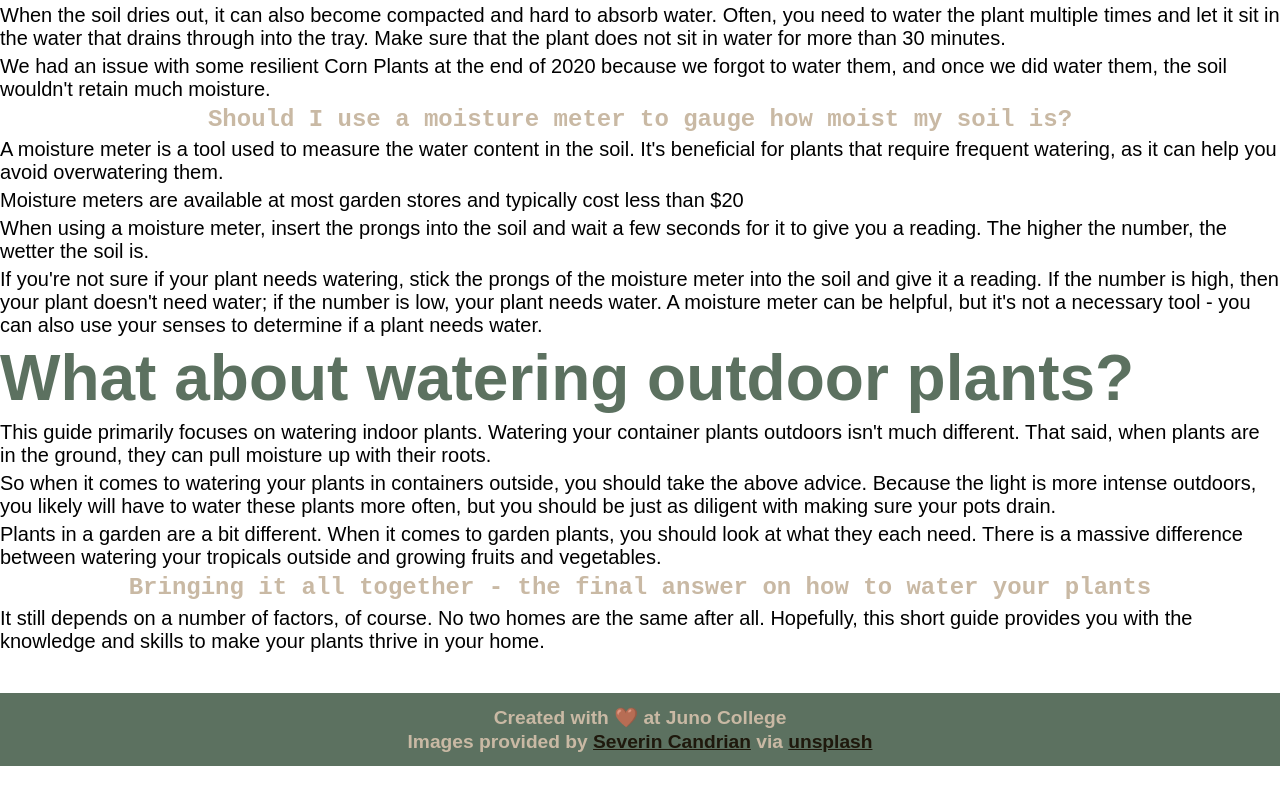
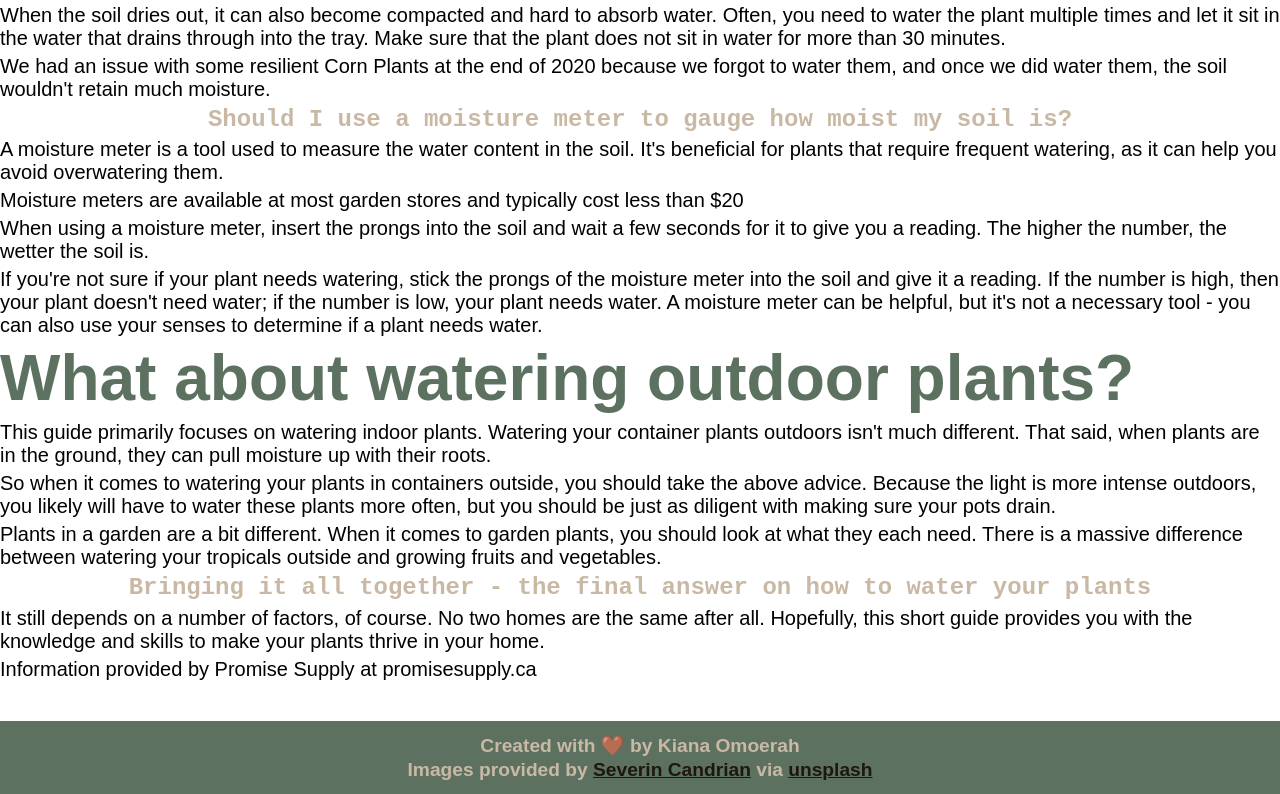
Before and after one commit to kianaomoerah/LazyPlanterReactStoreApp, a React (Create React App) app: page /water in a window 1280 px wide. Shown: the part 4027-4821 px from the top of the page. Before the commit the page ends 4793 px from the top, so only its background shows below. Built offline with nearby package versions, Linux system fonts and the light colour scheme.

Commit message:
updated footer, added care instruction credit to promise supply

```diff
--- a/src/Footer.js
+++ b/src/Footer.js
@@ -2,7 +2,7 @@ const Footer = () => {
 
     return (
         <footer>
-            <p className="footerText">Created with 🤎 at Juno College</p>
+            <p className="footerText">Created with 🤎 by Kiana Omoerah</p>
             <p className="footerText">Images provided by <a href="https://feey.ch" target="_blank" rel="noreferrer nofollow">Severin Candrian</a> via <a href="https://unsplash.com" target="_blank" rel="noreferrer nofollow">unsplash</a></p>
         </footer>
     )
--- a/src/Light.js
+++ b/src/Light.js
@@ -480,6 +480,8 @@ const Light = () => {
                         </strong>
                     </p>
 
+                      <p>** Information provided by Promise Supply at promisesupply.ca</p>
+
 
         </>
     )
--- a/src/Water.js
+++ b/src/Water.js
@@ -1,3 +1,5 @@
+import { Link } from 'react-router-dom';
+
 const Water = () => {
 
     return (
@@ -139,6 +141,8 @@ const Water = () => {
                     <p>Plants in a garden are a bit different. When it comes to garden plants, you should look at what they each need. There is a massive difference between watering your tropicals outside and growing fruits and vegetables.</p>
                     <h2>Bringing it all together - the final answer on how to water your plants</h2>
                     <p>It still depends on a number of factors, of course. No two homes are the same after all. Hopefully, this short guide provides you with the knowledge and skills to make your plants thrive in your home.</p>
+
+                   <p>Information provided by Promise Supply at promisesupply.ca</p>
         </>
     )
 }
```
